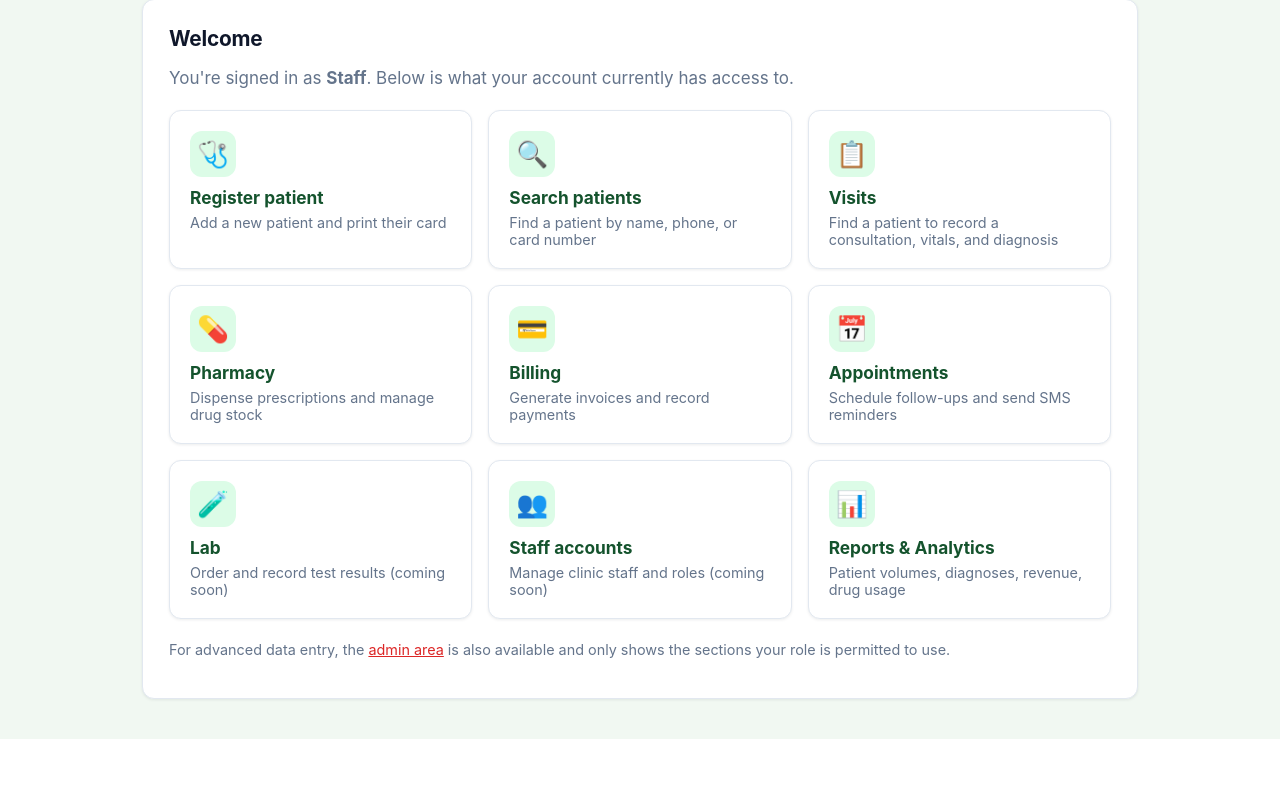
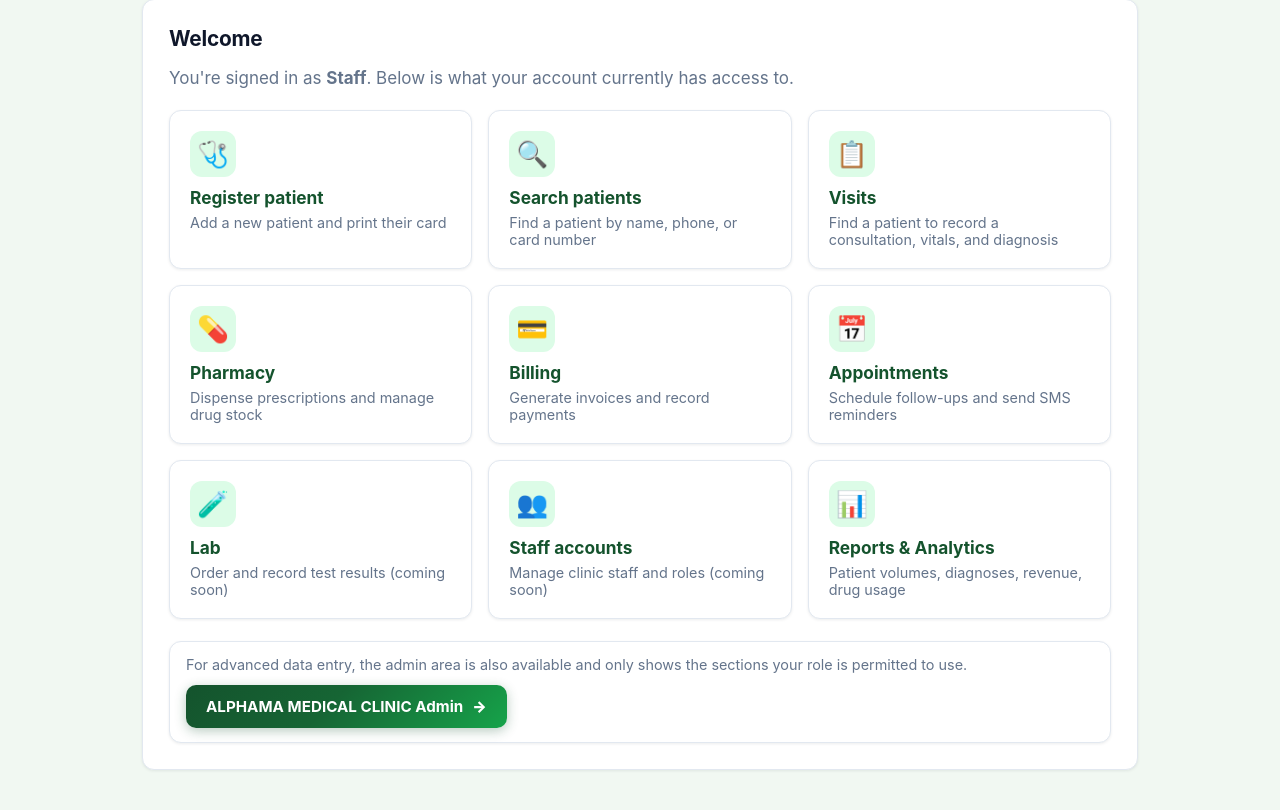
Before and after one commit to onyangomajidu-jpg/Clinic_System, a Django app: page /accounts/dashboard/ in a window 1280 px wide. Shown: the part 111-921 px from the top of the page. Before the commit the page ends 850 px from the top, so only its background shows below. Run offline with Django 5.2, Linux system fonts and the light colour scheme; the visitor is signed in with stand-in values (Sample User, id 1); data that the repository does not hold is empty.

Commit message:
style(ui): move Back-to-dashboard to page bottom, cleanup chrome, professional Admin link
- base.html: remove the top 'Back' pill and add a centered 'Back to Dashboard' footer button (non-dashboard pages only) with light pill styling.

- dashboard.html: replace the plain inline 'admin area' link with a professional branded CTA button (gradient, hover lift) inside a bordered callout.

- admin/base_site.html: make the #header sticky/full-width (no white strip on scroll) and brand the breadcrumb bar for a cohesive look.

Verified: all 85 templates still compile.

```diff
--- a/accounts/templates/accounts/base.html
+++ b/accounts/templates/accounts/base.html
@@ -303,27 +303,69 @@
       transition: background 0.15s ease;
     }
     .topbar-link:hover { background: rgba(255, 255, 255, 0.26); }
-    .back-link {
+
+    /* ===== Bottom "Back to dashboard" bar (non-dashboard pages only) ===== */
+    footer.footer-dash {
+      display: flex;
+      justify-content: center;
+      margin: 18px auto 0;
+      max-width: 1040px;
+      padding: 20px 0;
+    }
+    footer.footer-dash .back-link {
       display: inline-flex;
       align-items: center;
-      gap: 4px;
+      gap: 8px;
+      color: var(--brand-dark);
+      text-decoration: none;
+      font-size: 0.95rem;
+      font-weight: 800;
+      padding: 13px 26px;
+      border-radius: 999px;
+      border: 2px solid var(--brand);
+      background: var(--brand-light);
+      box-shadow: var(--shadow-sm);
+      white-space: nowrap;
+      transition: background 0.15s ease, color 0.15s ease, transform 0.12s ease, box-shadow 0.15s ease;
+    }
+    footer.footer-dash .back-link:hover {
+      background: var(--brand);
+      color: #fff;
+      transform: translateY(-1px);
+      box-shadow: 0 5px 16px rgba(20, 83, 45, 0.28);
+    }
+
+    /* ===== Professional "Admin Area" call-to-action link (dashboard) ===== */
+    .admin-area-cta {
+      margin-top: 18px;
+      padding: 14px 16px;
+      border: 1px solid var(--border);
+      border-radius: var(--radius);
+      background: #fff;
+      box-shadow: var(--shadow-sm);
+    }
+    .admin-area-cta p { margin: 0 0 12px; }
+    .admin-area-link {
+      display: inline-flex;
+      align-items: center;
+      gap: 9px;
       color: #fff;
       text-decoration: none;
-      font-size: 0.9rem;
       font-weight: 700;
-      padding: 8px 14px;
-      border-radius: 999px;
-      border: 1px solid rgba(255, 255, 255, 0.4);
-      background: rgba(255, 255, 255, 0.14);
-      white-space: nowrap;
-      flex: none;
-      transition: background 0.15s ease, transform 0.12s ease, box-shadow 0.15s ease;
+      font-size: 0.95rem;
+      padding: 12px 20px;
+      border-radius: 10px;
+      background: var(--brand-grad);
+      border: none;
+      box-shadow: 0 3px 12px rgba(20, 83, 45, 0.3);
+      transition: transform 0.12s ease, box-shadow 0.15s ease, filter 0.15s ease;
     }
-    .back-link:hover {
-      background: rgba(255, 255, 255, 0.3);
-      transform: translateX(-1px);
-      box-shadow: 0 2px 8px rgba(0, 0, 0, 0.18);
+    .admin-area-link:hover {
+      transform: translateY(-1px);
+      filter: brightness(1.05);
+      box-shadow: 0 6px 18px rgba(20, 83, 45, 0.4);
     }
+    .admin-area-arrow { font-weight: 900; }
     main { padding: 26px 22px 40px; max-width: 1040px; margin: 0 auto; }
     .card {
       background: #fff;
@@ -603,7 +645,7 @@
       body { font-size: 16px; }
       header.topbar { padding: 8px 14px; gap: 8px; }
       header.topbar .brand { font-size: 0.98rem; gap: 8px; }
-      header.topbar .back-link { padding: 7px 11px; font-size: 0.82rem; }
+      footer.footer-dash .back-link { padding: 11px 18px; font-size: 0.88rem; }
       header.topbar .brand img { height: 34px; width: 34px; }
       header.topbar .user-chip { padding: 3px 10px 3px 3px; gap: 7px; }
       header.topbar .avatar { width: 30px; height: 30px; font-size: 0.8rem; }
@@ -648,9 +690,6 @@
 <body>
   {% block navbar %}
   <header class="topbar no-print">
-    {% if request.resolver_match.url_name != 'dashboard' %}
-    <a class="back-link" href="{% url 'accounts:dashboard' %}" title="Back to dashboard">&#8592;&nbsp;Back</a>
-    {% endif %}
     <a class="brand" href="{% url 'accounts:dashboard' %}">
       <img src="{{ clinic_logo }}" alt="{{ clinic_name }}">
       <span>{{ clinic_name }}</span>
@@ -672,5 +711,12 @@
   </header>
   {% endblock %}
   {% block body %}{% endblock %}
+  {% block footer %}
+  {% if request.resolver_match.url_name != 'dashboard' %}
+  <footer class="footer-dash no-print">
+    <a class="back-link" href="{% url 'accounts:dashboard' %}" title="Back to dashboard">&#8592;&nbsp;Back to Dashboard</a>
+  </footer>
+  {% endif %}
+  {% endblock %}
 </body>
 </html>
--- a/accounts/templates/accounts/dashboard.html
+++ b/accounts/templates/accounts/dashboard.html
@@ -74,11 +74,15 @@
     </div>
 
     {% if is_admin_user %}
-    <p class="muted" style="font-size:0.9rem;">
-      For advanced data entry, the
-      <a href="/admin/">admin area</a> is also available and only shows the
-      sections your role is permitted to use.
-    </p>
+    <div class="admin-area-cta">
+      <p class="muted" style="font-size:0.9rem;">
+        For advanced data entry, the admin area is also available and only shows the sections your role is permitted to use.
+      </p>
+      <a class="admin-area-link" href="{% url 'admin:index' %}">
+        <span>{{ clinic_name }} Admin</span>
+        <span class="admin-area-arrow">&rarr;</span>
+      </a>
+    </div>
     {% endif %}
   </div>
 </main>
```
Also changed, not shown: templates/admin/base_site.html (+11 -0 lines).
